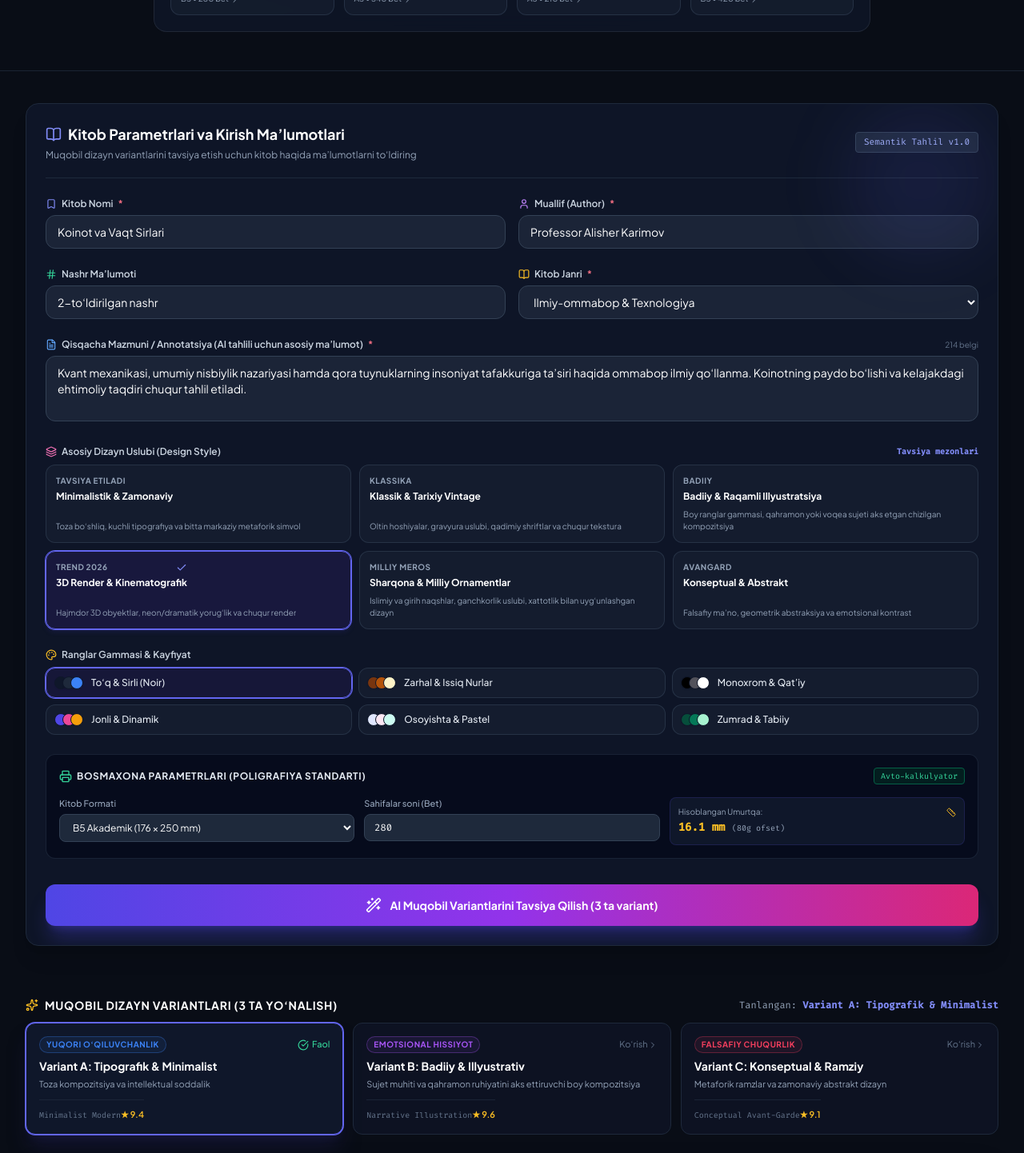
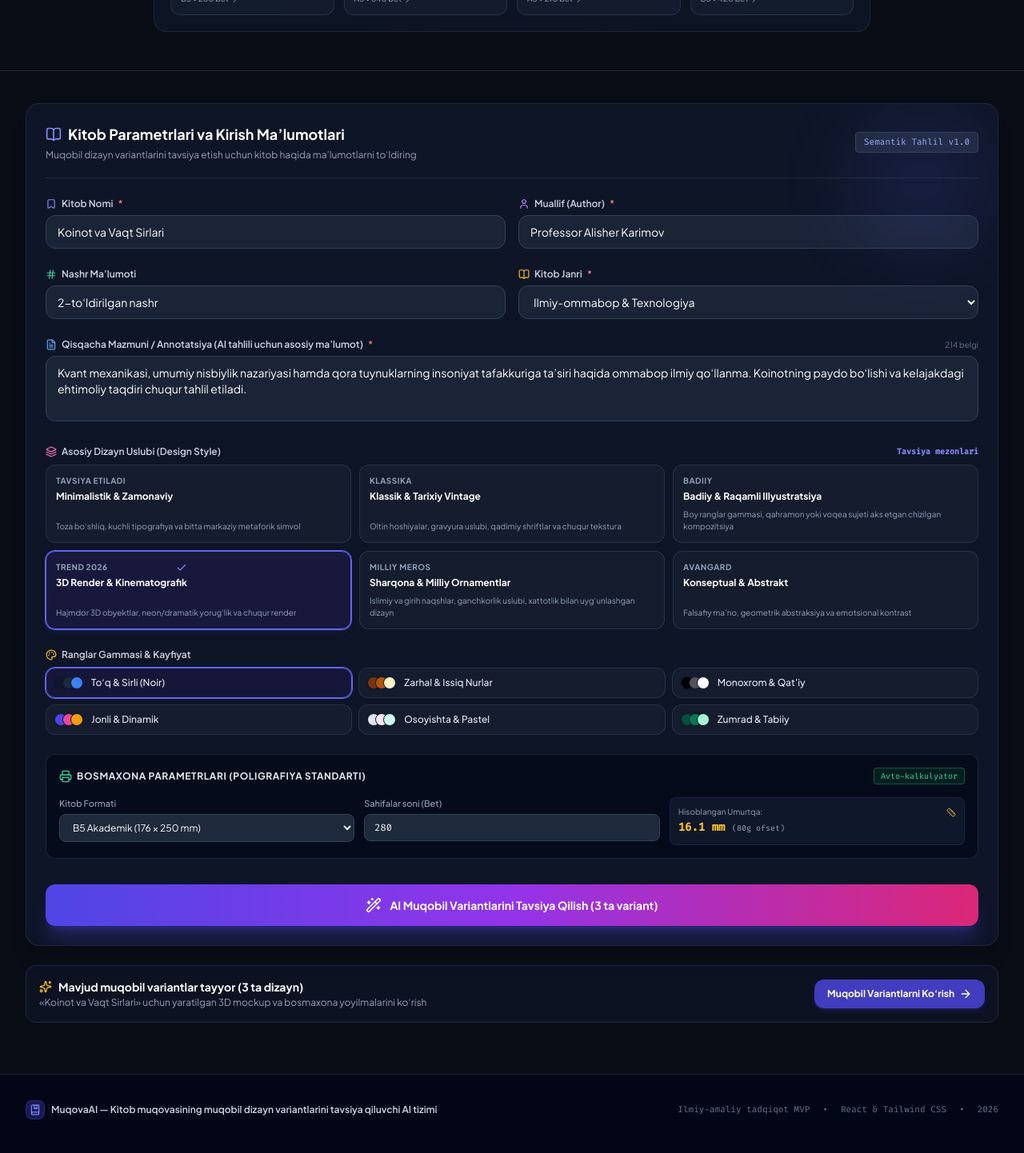
Before and after one commit to asadbekabdulhamidov/MuqovaAi, a React (Vite) app: page / in a window 1280 px wide. Shown: the part 600-2042 px from the top of the page at 80% size. Built offline with nearby package versions, Linux system fonts and the light colour scheme; a web font is replaced by a local one.

Commit message:
feat: separate dedicated tab views for Generator, Alternatives, and Research

```diff
--- a/src/App.jsx
+++ b/src/App.jsx
@@ -17,7 +17,15 @@ import {
   getAiImageUrl,
   generateSvgFallback
 } from './services/aiService';
-import { Sparkles, BookMarked, GraduationCap, ChevronDown } from 'lucide-react';
+import {
+  Sparkles,
+  BookMarked,
+  GraduationCap,
+  ArrowLeft,
+  ArrowRight,
+  PlusCircle,
+  SlidersHorizontal
+} from 'lucide-react';
 
 export function App() {
   // Boshlang'ich qiymat sifatida 1-namunadan foydalanamiz
@@ -51,10 +59,8 @@ export function App() {
 
   // Generatsiya qilingan variantlar ro'yxati
   const [variants, setVariants] = useState(() => {
-    // Dastlabki tayyor 3 ta muqobil variant
     const initialVariants = generateAlternativeVariants(formData);
     return initialVariants.map((v, i) => {
-      // 1-namuna rasmlari
       const mockImg = i === 0
         ? defaultPreset.mockImages.minimalist
         : i === 1
@@ -80,20 +86,16 @@ export function App() {
     setIsGenerating(true);
 
     try {
-      // 1-bosqich
       setGenerationStep('1/4: Semantik annotatsiya va kitob parametrlari tahlil qilinmoqda...');
       await new Promise(r => setTimeout(r, 450));
 
-      // 2-bosqich
       setGenerationStep('2/4: 3 xil muqobil uslub (Tipografik, Illyustrativ, Konseptual) promptlari shakllantirilmoqda...');
       await new Promise(r => setTimeout(r, 450));
 
-      // 3-bosqich
       setGenerationStep('3/4: Bosmaxona o‘lchamlari va umurtqa qalinligi hisoblanmoqda...');
       const newVariants = generateAlternativeVariants(dataToUse);
       await new Promise(r => setTimeout(r, 400));
 
-      // 4-bosqich
       setGenerationStep('4/4: Neyrotarmoq orqali muqova kompozitsiyalari sintezlanmoqda...');
 
       const variantsWithImages = newVariants.map((v) => {
@@ -113,11 +115,9 @@ export function App() {
       setVariants(variantsWithImages);
       setActiveVariantIndex(0);
 
-      // Agar generator tabida bo'lsa, natijaga silliq tushiramiz
-      const resultsElement = document.getElementById('alternatives-section');
-      if (resultsElement) {
-        resultsElement.scrollIntoView({ behavior: 'smooth' });
-      }
+      // Natijalarni ko'rish uchun avtomatik "Muqobil Variantlar" tabiga o'tkazamiz!
+      setActiveTab('alternatives');
+      window.scrollTo({ top: 0, behavior: 'smooth' });
     } catch (err) {
       console.error('Generatsiya xatosi:', err);
     } finally {
@@ -175,7 +175,6 @@ export function App() {
     };
     setFormData(updated);
 
-    // Namunadagi oldindan tayyor rasmlarni yuklash
     const generated = generateAlternativeVariants(updated);
     const withImages = generated.map((v, i) => {
       const img = i === 0
@@ -192,27 +191,13 @@ export function App() {
     setVariants(withImages);
     setActiveVariantIndex(0);
 
-    // Natijaga yo'naltirish
-    const el = document.getElementById('alternatives-section');
-    if (el) {
-      el.scrollIntoView({ behavior: 'smooth' });
-    }
+    // Namuna tanlanganda darhol natijalar vitrinasiga o'tamiz
+    setActiveTab('alternatives');
+    window.scrollTo({ top: 0, behavior: 'smooth' });
   };
 
-  return (
-    <div className="min-h-screen flex flex-col bg-[#090d16] text-slate-100 font-sans selection:bg-indigo-500 selection:text-white">
-      {/* Yuqori navigatsiya paneli */}
-      <Navbar
-        onOpenSettings={() => setIsSettingsOpen(true)}
-        activeTab={activeTab}
-        setActiveTab={setActiveTab}
-      />
-
-      <main className="flex-1 pb-16">
-        {/* Ilmiy kirish va Prezentatsiya Hero bo'limi */}
-        <HeroSection
-          onSelectPreset={handleSelectPreset}
-          onStartNew={() => {
+  // Yangi bo'sh forma boshlash
+  const handleStartNew = () => {
     setFormData({
       title: '',
       author: '',
@@ -226,15 +211,35 @@ export function App() {
       paperWeight: 80,
       isbn: '978-9943-' + Math.floor(100000 + Math.random() * 900000)
     });
-            window.scrollTo({ top: 380, behavior: 'smooth' });
+    setActiveTab('generator');
+    window.scrollTo({ top: 0, behavior: 'smooth' });
+  };
+
+  return (
+    <div className="min-h-screen flex flex-col bg-[#090d16] text-slate-100 font-sans selection:bg-indigo-500 selection:text-white">
+      {/* Yuqori navigatsiya paneli */}
+      <Navbar
+        onOpenSettings={() => setIsSettingsOpen(true)}
+        activeTab={activeTab}
+        setActiveTab={(tab) => {
+          setActiveTab(tab);
+          window.scrollTo({ top: 0, behavior: 'smooth' });
         }}
       />
 
-        <div className="max-w-7xl mx-auto px-2.5 sm:px-6 lg:px-8 mt-5 sm:mt-10 space-y-6 sm:space-y-12">
+      <main className="flex-1 pb-16">
+        {/* ========================================================
+            TAB 1: AI GENERATOR (Forma va Tayyor Namunalar)
+        ======================================================== */}
+        {activeTab === 'generator' && (
+          <div className="space-y-6 sm:space-y-10">
+            {/* Hero & Presets Section */}
+            <HeroSection
+              onSelectPreset={handleSelectPreset}
+              onStartNew={handleStartNew}
+            />
 
-          {/* Asosiy Ishchi Maydon: Forma va Natijalar */}
-          {(activeTab === 'generator' || activeTab === 'alternatives') && (
-            <div className="space-y-12">
+            <div className="max-w-7xl mx-auto px-2.5 sm:px-6 lg:px-8 space-y-6">
               {/* Kitob ma'lumotlarini kiritish formasi */}
               <div id="generator-form-section">
                 <BookForm
@@ -246,8 +251,81 @@ export function App() {
                 />
               </div>
 
-              {/* Muqobil Variantlar Natijasi Vitrinasi */}
-              <div id="alternatives-section" className="pt-4 scroll-mt-24">
+              {/* Variantlarga o'tish tugmasi */}
+              {variants.length > 0 && (
+                <div className="p-4 rounded-xl bg-slate-900/60 border border-slate-800 flex flex-col sm:flex-row sm:items-center justify-between gap-3">
+                  <div>
+                    <h4 className="font-bold text-sm text-white flex items-center gap-2">
+                      <Sparkles className="w-4 h-4 text-amber-400" />
+                      Mavjud muqobil variantlar tayyor ({variants.length} ta dizayn)
+                    </h4>
+                    <p className="text-xs text-slate-400 mt-0.5">
+                      «{formData.title || 'Kitob'}» uchun yaratilgan 3D mockup va bosmaxona yoyilmalarini ko‘rish
+                    </p>
+                  </div>
+
+                  <button
+                    onClick={() => {
+                      setActiveTab('alternatives');
+                      window.scrollTo({ top: 0, behavior: 'smooth' });
+                    }}
+                    className="px-4 py-2.5 rounded-xl bg-indigo-600/80 hover:bg-indigo-600 text-xs font-bold text-white flex items-center justify-center gap-1.5 transition-all shadow-md shadow-indigo-600/20"
+                  >
+                    <span>Muqobil Variantlarni Ko‘rish</span>
+                    <ArrowRight className="w-4 h-4" />
+                  </button>
+                </div>
+              )}
+            </div>
+          </div>
+        )}
+
+        {/* ========================================================
+            TAB 2: MUQOBIL VARIANTLAR (Faqat Natijalar Vitrinasi)
+        ======================================================== */}
+        {activeTab === 'alternatives' && (
+          <div className="max-w-7xl mx-auto px-2.5 sm:px-6 lg:px-8 pt-6 sm:pt-8 space-y-5">
+            {/* Context Status Bar */}
+            <div className="p-3.5 sm:p-4 rounded-2xl bg-slate-900/90 border border-slate-800 shadow-xl flex flex-col sm:flex-row sm:items-center justify-between gap-3">
+              <div className="space-y-0.5">
+                <div className="flex items-center gap-2">
+                  <span className="text-[10px] font-bold px-2 py-0.5 rounded bg-indigo-500/10 text-indigo-300 border border-indigo-500/20 uppercase tracking-wider">
+                    Faol Loyiha
+                  </span>
+                  <span className="text-xs text-slate-400 font-mono">
+                    {(formData.format || 'A5').toUpperCase()} • {formData.pages} bet
+                  </span>
+                </div>
+                <h2 className="text-base sm:text-lg font-bold text-white truncate max-w-lg">
+                  «{formData.title || 'Kitob'}» — <span className="text-slate-300 font-normal">{formData.author}</span>
+                </h2>
+              </div>
+
+              {/* Navigation Back / New Buttons */}
+              <div className="flex items-center gap-2 shrink-0">
+                <button
+                  onClick={() => {
+                    setActiveTab('generator');
+                    window.scrollTo({ top: 350, behavior: 'smooth' });
+                  }}
+                  className="flex-1 sm:flex-none px-3.5 py-2 rounded-xl bg-slate-800 hover:bg-slate-700 text-xs font-semibold text-slate-300 hover:text-white border border-slate-700 transition-all flex items-center justify-center gap-1.5"
+                >
+                  <SlidersHorizontal className="w-3.5 h-3.5 text-indigo-400" />
+                  <span>Parametrlarni Tahrirlash</span>
+                </button>
+
+                <button
+                  onClick={handleStartNew}
+                  className="flex-1 sm:flex-none px-3.5 py-2 rounded-xl bg-indigo-600/30 hover:bg-indigo-600/50 text-xs font-semibold text-indigo-300 hover:text-white border border-indigo-500/30 transition-all flex items-center justify-center gap-1.5"
+                >
+                  <PlusCircle className="w-3.5 h-3.5" />
+                  <span>Yangi Kitob</span>
+                </button>
+              </div>
+            </div>
+
+            {/* Alternatives Viewer Component */}
+            <div id="alternatives-section">
               <AlternativesViewer
                 variants={variants}
                 activeVariantIndex={activeVariantIndex}
@@ -260,11 +338,36 @@ export function App() {
           </div>
         )}
 
-          {/* Ilmiy Tadqiqot va Qiyosiy Tahlil Bo'limi */}
-          <div className={activeTab === 'research' ? 'block' : 'mt-16'}>
+        {/* ========================================================
+            TAB 3: ILMIY ASOS & TAHLIL (Prezentatsiya va Himoya)
+        ======================================================== */}
+        {activeTab === 'research' && (
+          <div className="max-w-7xl mx-auto px-2.5 sm:px-6 lg:px-8 pt-6 sm:pt-8 space-y-6">
+            <div className="p-3.5 sm:p-4 rounded-2xl bg-slate-900/90 border border-slate-800 shadow-xl flex items-center justify-between">
+              <div>
+                <span className="text-[10px] font-bold px-2 py-0.5 rounded bg-purple-500/10 text-purple-300 border border-purple-500/20 uppercase tracking-wider">
+                  Ilmiy Himoya & Prezentatsiya
+                </span>
+                <h2 className="text-base sm:text-lg font-bold text-white mt-1">
+                  Tadqiqot Metodologiyasi va Ekspert Bahosi
+                </h2>
+              </div>
+
+              <button
+                onClick={() => {
+                  setActiveTab('generator');
+                  window.scrollTo({ top: 0, behavior: 'smooth' });
+                }}
+                className="px-3.5 py-2 rounded-xl bg-slate-800 hover:bg-slate-700 text-xs font-semibold text-slate-300 hover:text-white border border-slate-700 flex items-center gap-1.5"
+              >
+                <ArrowLeft className="w-3.5 h-3.5" />
+                <span className="hidden sm:inline">Generatorga Qaytish</span>
+              </button>
+            </div>
+
             <ResearchSection />
           </div>
-        </div>
+        )}
       </main>
 
       {/* API Sozlamalari Modali */}
```
Lines whose indentation alone changed are shown as unchanged.
